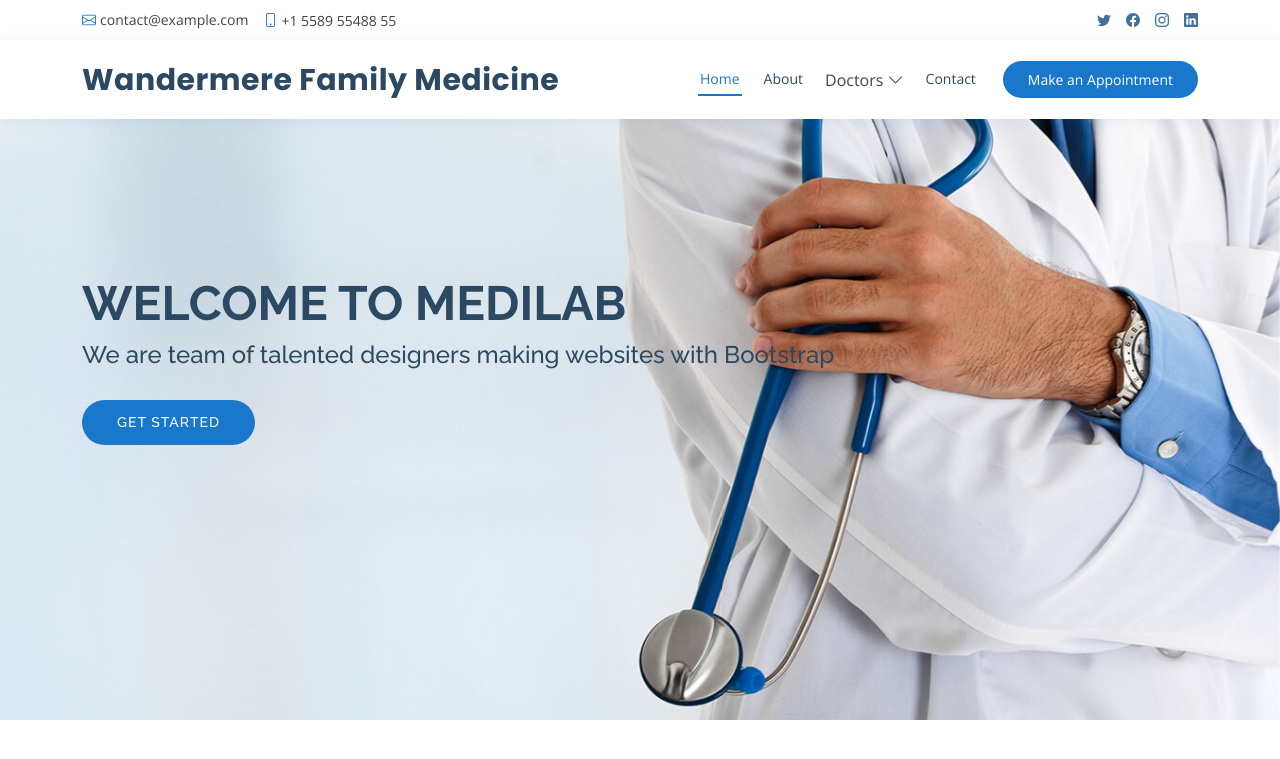
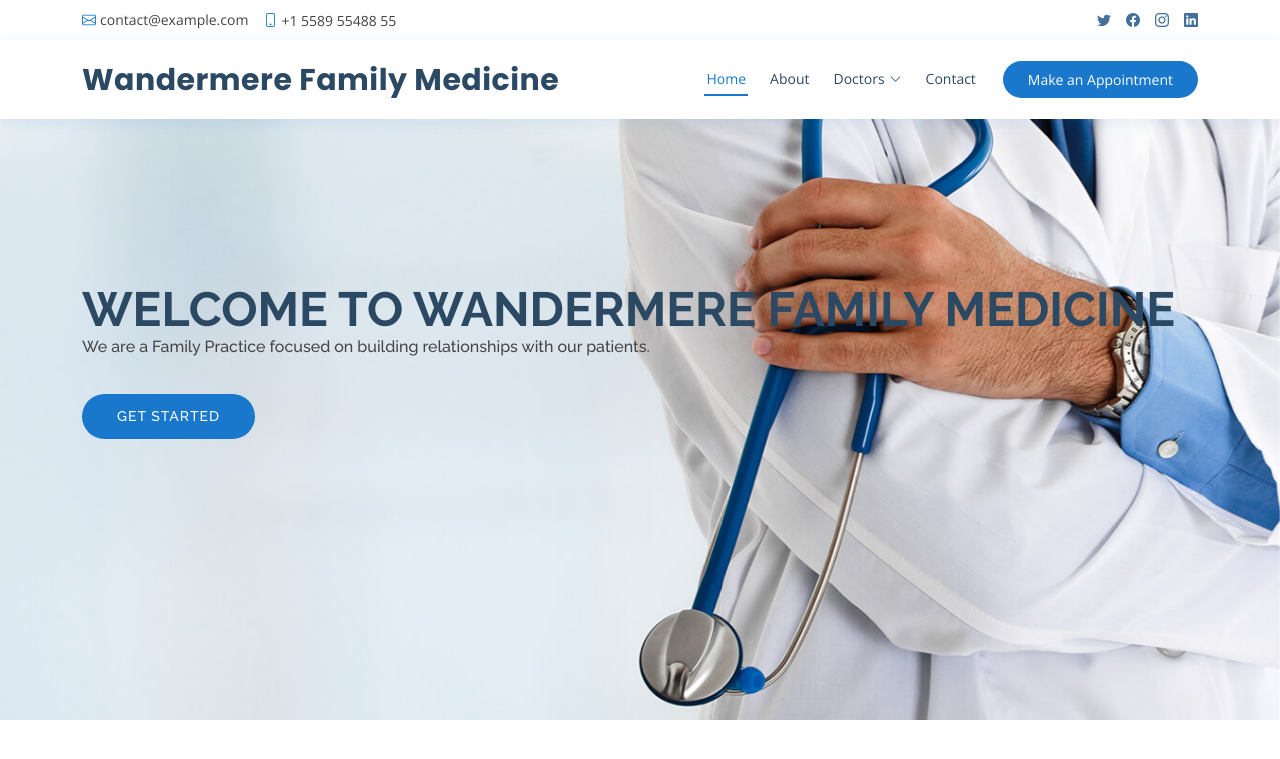
Before and after one commit to SamuelGolan/wandermere-family-medicine, a Django app: page / in a window 1280 px wide. Shown: the top 759 px of the page. Run offline with Django 4.2, Linux system fonts and the light colour scheme; data that the repository does not hold is empty; some libraries are stand-ins or nearby versions.

Commit message:
improving home.html and nav.html

```diff
--- a/wandermere_family_medicine/practice_info/templates/practice_info/home.html
+++ b/wandermere_family_medicine/practice_info/templates/practice_info/home.html
@@ -6,8 +6,8 @@
   <!-- ======= Hero Section ======= -->
   <section id="hero" class="d-flex align-items-center">
     <div class="container">
-      <h1>Welcome to Medilab</h1>
-      <h2>We are team of talented designers making websites with Bootstrap</h2>
+      <h1>Welcome to Wandermere Family Medicine</h1>
+      <h6>We are a Family Practice focused on building relationships with our patients.</h6>
       <a href="#about" class="btn-get-started">Get Started</a>
     </div>
   </section><!-- End Hero -->
--- a/wandermere_family_medicine/templates/nav.html
+++ b/wandermere_family_medicine/templates/nav.html
@@ -6,8 +6,8 @@
         <!-- <li><a class="nav-link" href="#services">Services</a></li>
         <li><a class="nav-link" href="#departments">Departments</a></li> -->
         {% url 'provider' name_slug as the_url %}
-        <li class="dropdown nav-link {% if request.path == the_url %}active{% endif %}" href="#doctors">Doctors
-            <i class="bi bi-chevron-down"></i>
+        <li class="dropdown nav-link {% if request.path == the_url %}active{% endif %}" href="#doctors">
+            <a class="nav-link">Doctors<i class="bi bi-chevron-down"></i></a>
             <ul>
                 {% for provider in providers %}
                     <li><a href="{% url 'provider' name_slug=provider.name_slug %}">
```
